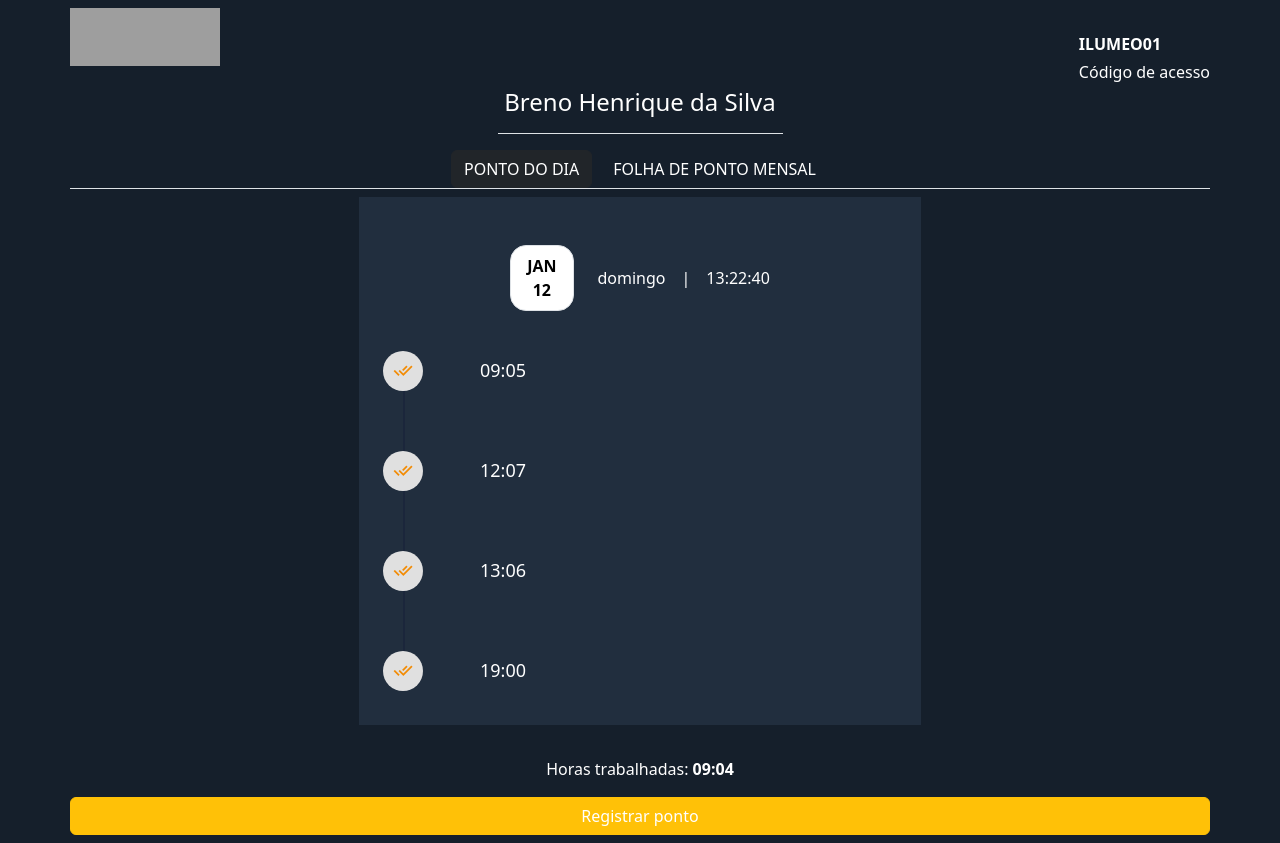
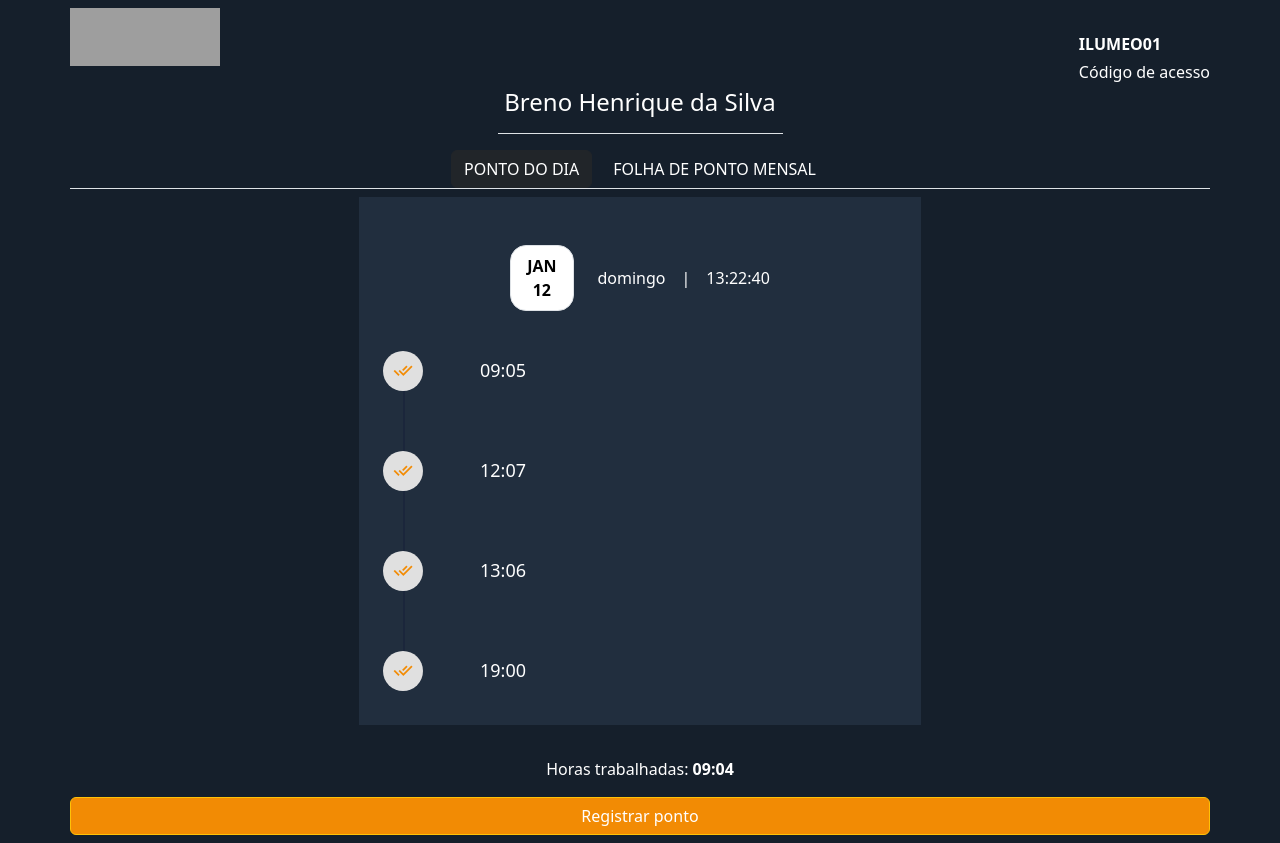
Before and after one commit to brenohsilva/ponto-frontend, a React (Vite) app: page / in a window 1280 px wide. Built offline with nearby package versions, Linux system fonts and the light colour scheme; grey boxes are pictures that could not be loaded.

Commit message:
:lipstick: add default colors

```diff
--- a/src/index.css
+++ b/src/index.css
@@ -9,3 +9,11 @@ body {
 html, body {
   width: 100%;
 }
+
+.btn-warning {
+  background-color: #F28B04 !important;
+}
+
+.bg-dark {
+  background-color: #212E3E !important;
+}
```
